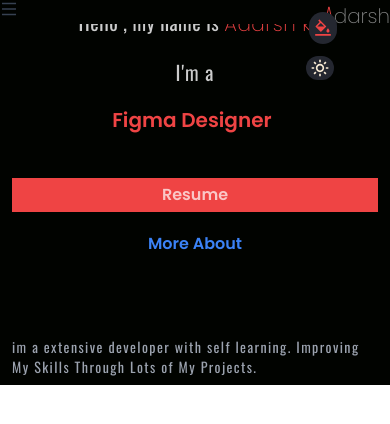
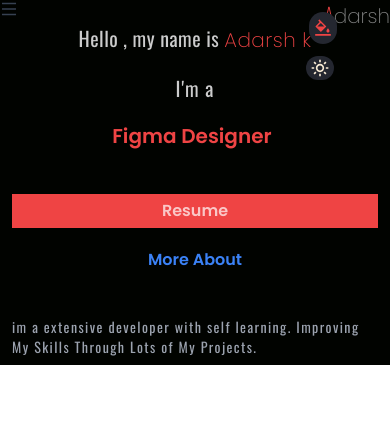
Before and after one commit to adarsh-k27/my-website, a React (Create React App) app: page / in a window 390 px wide. Shown: the top 424 px of the page. Built offline with nearby package versions, Linux system fonts and the light colour scheme; a web font is replaced by a local one.

Commit message:
home page fully responsive

```diff
--- a/src/components/SideBar.jsx
+++ b/src/components/SideBar.jsx
@@ -21,7 +21,7 @@
       transition={{ delay: 0.8 }}
       className={` ${
         !open ? 'hidden' : 'fixed top-0 left-0 md:w-[219px] md:max-w-full w-[63%]'
-      }  md:block  h-screen py-1 md:py-[2.8rem] px-[1.1rem] md:px-[.5rem] md:pl-2.5 bg-lightSideBar dark:bg-sidebarColor`}
+      }  md:block  h-screen py-1 md:py-[2.8rem] px-[1.1rem] md:px-[.5rem] md:pl-2.5 bg-lightSideBar dark:bg-sidebarColor z-50`}
     >
       <p
         className={`relative hidden md:block text-md md:text-xl font-[Dancing Script] font-extralight dark:text-white/50 text-black/60 w-auto ml-[.8rem] before:block before:absolute before:w-6 before:h-6 before:border-l-2 before:border-t-2 before:-top-1 before:-left-4 before:border-red-500 after:block after:absolute after:w-6 after:h-7 after:border-b-2 after:border-r-2 after:border-red-500 after:left-[3.4rem] after:-bottom-1`}
--- a/src/pages/LandingPage.jsx
+++ b/src/pages/LandingPage.jsx
@@ -20,7 +20,7 @@
       >
         {/* Name writing section  */}
         <div className='w-full md:max-w-[600px] h-auto flex flex-col items-center justify-center gap-5'>
-          <div className='w-full flex flex-wrap justify-center items-center'>
+          <div className='w-full flex flex-wrap justify-center items-center mt-4 md:mt-0'>
             <p className='dark:text-white/80 text-black/80 font-normal tracking-wide font-[oswald] text-xl md:text-2xl'>
               Hello , my name is{' '}
               <span className={`Display text-${color_change}`}>Adarsh k</span>{' '}
@@ -63,7 +63,7 @@
             />
           </div>
 
-          <div className='w-full flex flex-wrap justify-center items-center mt-14'>
+          <div className='w-full flex flex-wrap justify-center items-center mt-5 md:mt-14'>
             <p className='text-gray-500 dark:text-gray-400  font-normal tracking-widest font-[oswald] text-sm'>
               im a extensive developer with self learning.{' '}
               <span className='font-[oswald] tracking-widest'>
```
